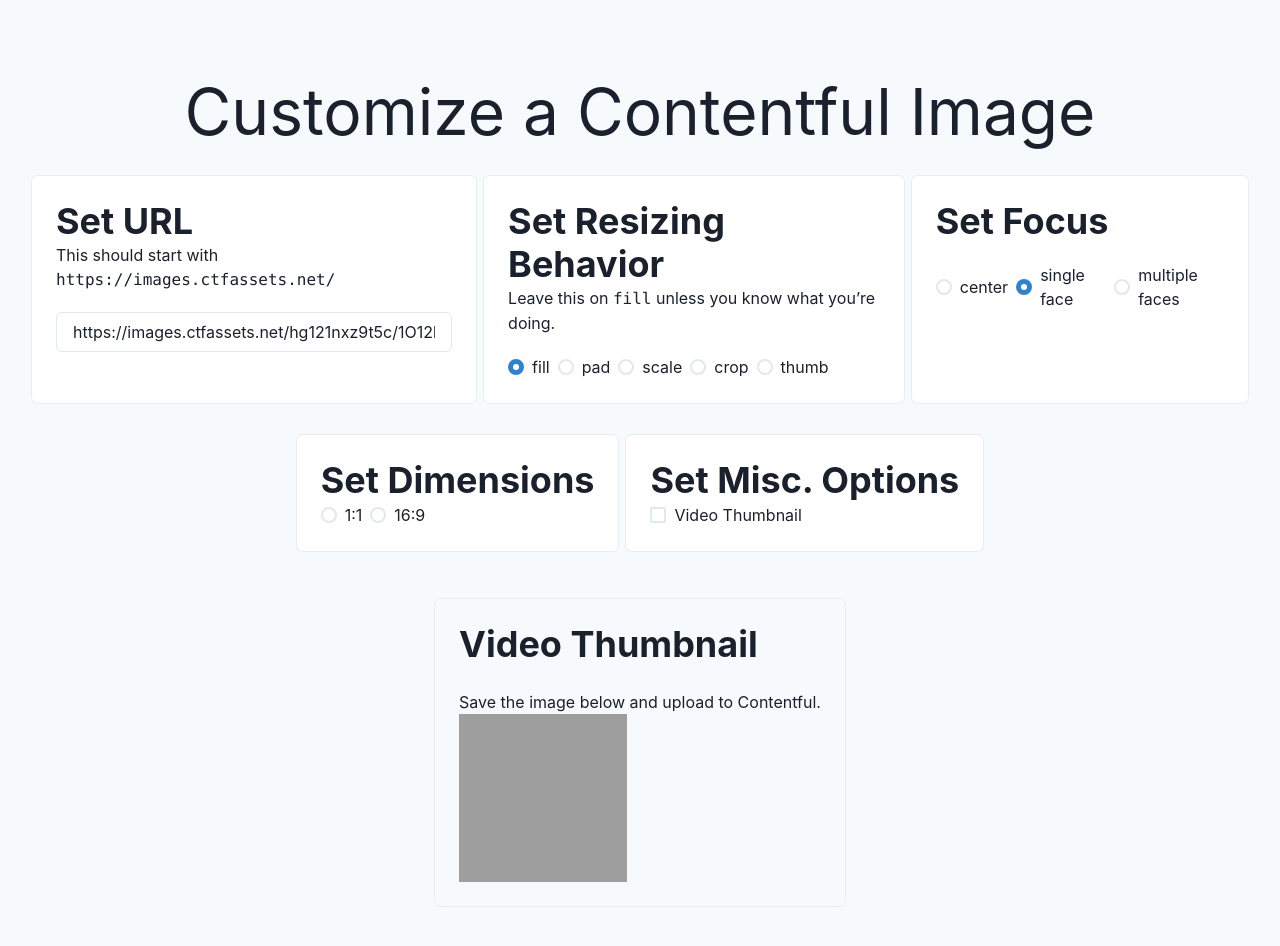
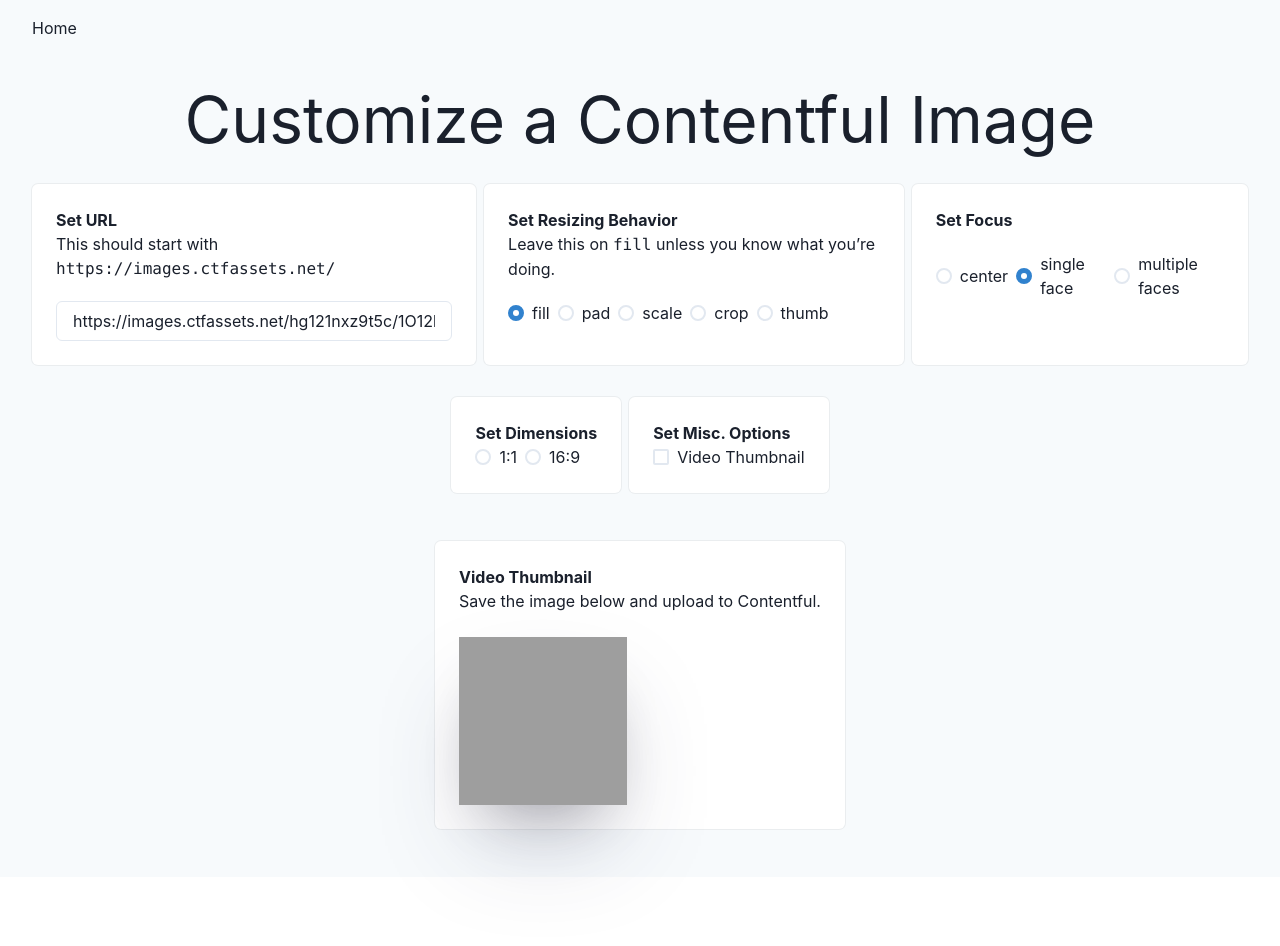
Before and after one commit to nuclearfischion/email-utilities, a Next.js app: page /customize-image in a window 1280 px wide. Shown: the top 946 px of the page. Built offline with nearby package versions, Linux system fonts and the light colour scheme.

Commit message:
add CTA generator and calendar .ics generator links

```diff
--- a/src/pages/customize-image/index.js
+++ b/src/pages/customize-image/index.js
@@ -7,6 +7,7 @@ import Image from 'next/image'
 import { useEffect, useState, useReducer, useRef, useMemo } from 'react'
 import styles from '../../styles/Home.module.css'
 import { setDimensions, makeThumbnail, isValidHttpUrl, buildSrcUrl } from '../../utils/helpers'
+import Navbar from '../../components/Navbar';
 
 export default function CustomizeImage() {
 
@@ -80,6 +81,7 @@ export default function CustomizeImage() {
 
   return (
     <Box className={styles.container} bg='gray.50'>
+      <Navbar></Navbar>
       <Head>
         <title>Customize a Contentful Image</title>
         <meta name="description" content="Customize a Contentful Image" />
@@ -93,14 +95,14 @@ export default function CustomizeImage() {
 
         <HStack alignItems={'stretch'} my={4}>
           <Box className='urlInput' boxShadow='xs' p='6' rounded='md' bg='white'>
-            <Heading>Set URL</Heading>
+            <Text size='sm' fontWeight='bold'>Set URL</Text>
             <Text>This should start with <code>https://images.ctfassets.net/</code></Text>
             <Input mt={5} placeholder='https://images.ctfassets.net/your-image-here'
               value={contentfulImgProperties.urlBase}
               onChange={(e) => { setContentfulImgProperties({ ...contentfulImgProperties, urlBase: e.target.value }); console.log(e.target.value)}}></Input>
           </Box>
           <Box className='fitOptions' boxShadow='xs' p='6' rounded='md' bg='white'>
-            <Heading>Set Resizing Behavior</Heading>
+            <Text size='sm' fontWeight='bold'>Set Resizing Behavior</Text>
             <Text>Leave this on <code>fill</code> unless you know what you&rsquo;re doing.</Text>
             <RadioGroup mt={5} onChange={(e) => setContentfulImgProperties({ ...contentfulImgProperties, fit: e })} value={contentfulImgProperties.fit}>
               <Stack direction='row'>
@@ -113,7 +115,7 @@ export default function CustomizeImage() {
             </RadioGroup>
           </Box>
           <Box className='focusOptions' boxShadow='xs' p='6' rounded='md' bg='white'>
-            <Heading>Set Focus</Heading>
+            <Text size='sm' fontWeight='bold'>Set Focus</Text>
             <RadioGroup mt={5} onChange={(e) => setContentfulImgProperties({ ...contentfulImgProperties, focus: e })} value={contentfulImgProperties.focus}>
               <Stack direction='row'>
                 <Radio value='center'>center</Radio>
@@ -125,7 +127,7 @@ export default function CustomizeImage() {
         </HStack>
         <HStack alignItems={'stretch'} my={4}>
           <Box className='dimensionsOptions' boxShadow='xs' p='6' rounded='md' bg='white'>
-            <Heading>Set Dimensions</Heading>
+            <Text size='sm' fontWeight='bold'>Set Dimensions</Text>
             <RadioGroup  onChange={(e) => {
               const dimensions = setDimensions(e);
               setContentfulImgProperties({...contentfulImgProperties, ...dimensions});
@@ -137,7 +139,7 @@ export default function CustomizeImage() {
             </RadioGroup>
           </Box>
           <Box className='miscOptions' boxShadow='xs' p='6' rounded='md' bg='white'>
-            <Heading>Set Misc. Options</Heading>
+            <Text size='sm' fontWeight='bold'>Set Misc. Options</Text>
             <CheckboxGroup onChange={(e) => makeThumbnail(e, setIsVideoThumbnail)}>
               <Stack direction='row'>
                 <Checkbox value='videoThumbnail'>Video Thumbnail</Checkbox>
@@ -145,8 +147,8 @@ export default function CustomizeImage() {
             </CheckboxGroup>
           </Box>
         </HStack>
-        <Box boxShadow='xs' p='6' rounded='md' my={8}>
-          <Heading mb={6}>Video Thumbnail</Heading>
+        <Box boxShadow='xs' p='6' rounded='md' my={8} bg='white'>
+          <Text size='sm' fontWeight='bold'>Video Thumbnail</Text>
           {/* Below images are needed for canvas draw */}
           {/* <Box id='image-container' className={styles.overlapGrid}> */}
           <Box id='image-container' className={styles.overlapGrid} visibility='hidden' pos={'absolute'}>
@@ -165,8 +167,12 @@ export default function CustomizeImage() {
               </picture>
           </Box>
             <Box>
-              Save the image below and upload to Contentful.
-            <canvas ref={canvasRef} width={contentfulImgProperties.width} height={contentfulImgProperties.height}>
+              <Text mb={6}>Save the image below and upload to Contentful.</Text>
+              <canvas
+              style={{ "boxShadow": "rgba(255, 255, 255, 0.1) 0px 1px 1px 0px inset, rgba(50, 50, 93, 0.25) 0px 50px 100px -20px, rgba(0, 0, 0, 0.3) 0px 30px 60px -30px"}}
+              ref={canvasRef}
+              width={contentfulImgProperties.width}
+              height={contentfulImgProperties.height}>
               </canvas>
             </Box>
         </Box>
--- a/src/styles/Home.module.css
+++ b/src/styles/Home.module.css
@@ -4,28 +4,12 @@
 }
 
 .main {
-  padding: 4rem 0;
+  padding: 1rem 0;
   flex: 1;
   display: flex;
   flex-direction: column;
   justify-content: center;
   align-items: center;
-}
-
-.footer {
-  display: flex;
-  flex: 1;
-  padding: 2rem 0;
-  border-top: 1px solid #eaeaea;
-  justify-content: center;
-  align-items: center;
-}
-
-.footer a {
-  display: flex;
-  justify-content: center;
-  align-items: center;
-  flex-grow: 1;
 }
 
 .title a {
@@ -51,7 +35,7 @@
 }
 
 .description {
-  margin: 4rem 0;
+  margin: 0 0 1rem 0;
   line-height: 1.5;
   font-size: 1.5rem;
 }
@@ -73,7 +57,7 @@
   align-items: center;
   justify-content: center;
   flex-wrap: wrap;
-  max-width: 800px;
+  /* max-width: 800px; */
 }
 
 .card {
@@ -86,6 +70,7 @@
   border-radius: 10px;
   transition: color 0.15s ease, border-color 0.15s ease;
   max-width: 300px;
+  cursor: pointer;
 }
 
 .card:hover,
@@ -137,8 +122,7 @@
 }
 
 @media (prefers-color-scheme: dark) {
-  .card,
-  .footer {
+  .card {
     border-color: #222;
   }
   .code {
```
Also changed, not shown: src/pages/index.js (+16 -22 lines), public/vercel.svg (deleted).
